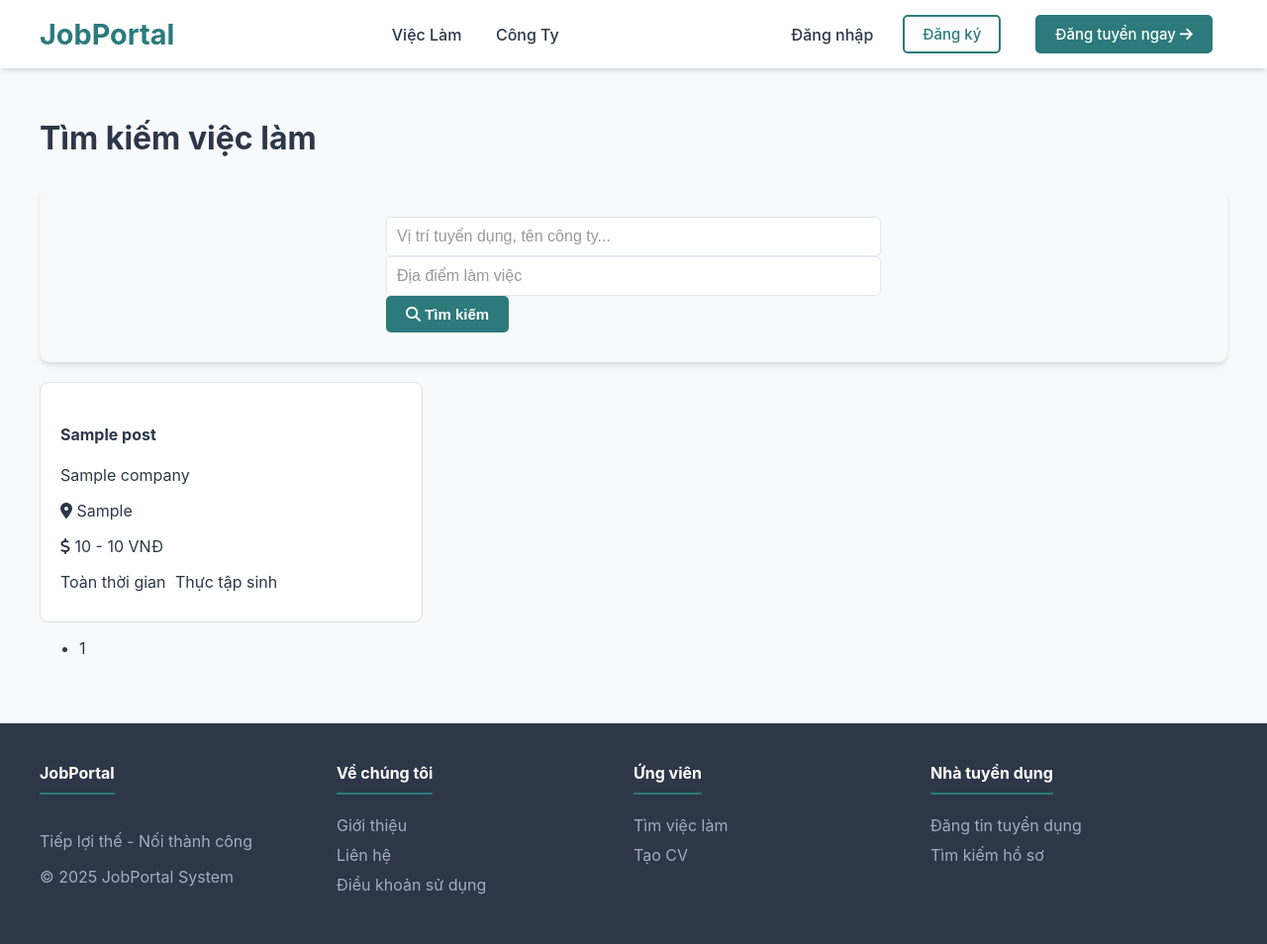
After one commit to ThienDoanPlus/JobPortalSystem, a Flask app: page /jobs in a window 1280 px wide. The commit adds this page. Shown: the whole page at 99% size. Run offline with Flask 3, Linux system fonts and the light colour scheme; tables that the repository leaves empty hold one stand-in row (values such as "Sample post"); parts of the project's set-up code (start-up, migrations or seed data) failed here and were passed over.

Commit message:
add search
add search

```diff
--- a/JobPortalSystem_app/dao.py
+++ b/JobPortalSystem_app/dao.py
@@ -1,7 +1,9 @@
 import json
+
 from .models import User, CandidateProfile, Company, RoleEnum, db, Resume, Experience, Education, JobPost
 from werkzeug.security import generate_password_hash, check_password_hash
 from . import login_manager
+from sqlalchemy import or_
 
 # Hàm Flask-Login sẽ dùng nó để lấy thông tin user
 # từ session mỗi khi bạn tải lại trang.
@@ -149,3 +151,55 @@ def get_jobs_by_filters(location=None, job_type=None, experience_level=None, lim
 def get_job_by_id(job_id):
 
     return JobPost.query.get(job_id)
+
+"""Tìm kiểm và lọc tin tuyển dụng"""
+def search_jobs(keyword=None, location=None, specialized=None, limit=None, search_type='all'):
+    query = JobPost.query.filter_by(active=True)
+
+    if keyword:
+        keyword_pattern = f"%{keyword}%"
+
+        if search_type == 'company':
+            query = query.filter(JobPost.company.has(Company.name.ilike(keyword_pattern)))
+        elif search_type == 'position':
+            query = query.filter(JobPost.title.ilike(keyword_pattern))
+        else:  # all
+            query = query.filter(or_(
+                JobPost.title.ilike(keyword_pattern),
+                JobPost.description.ilike(keyword_pattern),
+                JobPost.company.has(Company.name.ilike(keyword_pattern))
+            ))
+
+    if location:
+        query = query.filter(JobPost.location.ilike(f"%{location}%"))
+
+    if specialized:
+        query = query.filter(JobPost.specialized.ilike(f"%{specialized}%"))
+
+    query = query.order_by(JobPost.created_date.desc())
+
+    if limit:
+        return query.limit(limit).all()
+    return query.all()
+
+def search_jobs_paginated(keyword='', location='', search_type='all', page=1, per_page=20):
+    query = JobPost.query.filter_by(active=True)
+
+    if keyword:
+        keyword = f"%{keyword}%"
+        if search_type == 'company':
+            query = query.filter(JobPost.company.has(Company.name.ilike(keyword)))
+        elif search_type == 'position':
+            query = query.filter(JobPost.title.ilike(keyword))
+        else:  # all
+            query = query.filter(or_(
+                JobPost.title.ilike(keyword),
+                JobPost.description.ilike(keyword),
+                JobPost.company.has(Company.name.ilike(keyword))
+            ))
+
+    if location:
+        query = query.filter(JobPost.location.ilike(f"%{location}%"))
+
+    return query.order_by(JobPost.created_date.desc()) \
+                .paginate(page=page, per_page=per_page, error_out=False)
--- a/JobPortalSystem_app/index.py
+++ b/JobPortalSystem_app/index.py
@@ -11,13 +11,19 @@ def home():
     # Lấy dữ liệu công việc mới nhất
     latest_jobs = dao.get_latest_jobs(limit=8)
 
-    # Nếu có tìm kiếm từ form
+    # Lấy từ khóa tìm kiếm từ form
     search_keyword = request.args.get('keyword', '')
     search_location = request.args.get('location', '')
+    search_type = request.args.get('search_type', 'all')  # ← Thêm dòng này
 
+    # Nếu có tìm kiếm
     if search_keyword or search_location:
-        # Thực hiện tìm kiếm (có thể tạo function search riêng trong dao)
-        jobs = dao.get_jobs_by_filters(location=search_location, limit=20)
+        jobs = dao.search_jobs(
+            keyword=search_keyword,
+            location=search_location,
+            search_type=search_type,
+            limit=20
+        )
     else:
         jobs = latest_jobs
 
@@ -25,17 +31,29 @@ def home():
                            latest_jobs=latest_jobs,
                            jobs=jobs,
                            search_keyword=search_keyword,
-                           search_location=search_location)
+                           search_location=search_location,
+                           search_type=search_type)
 
 
 @index_bp.route('/jobs')
 def job_list():
-    """Trang danh sách tất cả công việc"""
+    """Trang danh sách tất cả công việc, có hỗ trợ tìm kiếm"""
     page = request.args.get('page', 1, type=int)
-    jobs = JobPost.query.filter_by(active=True) \
-        .order_by(JobPost.created_date.desc()) \
-        .paginate(page=page, per_page=20, error_out=False)
-    return render_template('jobs/job_list.html', jobs=jobs)
+    keyword = request.args.get('keyword', '').strip()
+    location = request.args.get('location', '').strip()
+
+    # Gọi DAO để lấy kết quả tìm kiếm có phân trang
+    jobs_paginated = dao.search_jobs_paginated(
+        keyword=keyword,
+        location=location,
+        page=page,
+        per_page=20
+    )
+
+    return render_template('job_list.html',
+                           jobs=jobs_paginated,
+                           search_keyword=keyword,
+                           search_location=location)
 
 # Thêm một route ví dụ khác
 @index_bp.route('/job/<int:job_id>')
--- a/JobPortalSystem_app/static/css/style.css
+++ b/JobPortalSystem_app/static/css/style.css
@@ -586,3 +586,115 @@ a:hover {
 .card .text-muted {
   font-size: 0.9rem;
 }
+
+.search-bar {
+    display: flex;
+    flex-wrap: wrap;
+    gap: 10px;
+    position: relative;
+    z-index: 1;
+  }
+
+  .search-input {
+    position: relative;
+    flex: 1;
+  }
+
+  .search-input i {
+    position: absolute;
+    left: 15px;
+    top: 50%;
+    transform: translateY(-50%);
+    pointer-events: none;
+    color: #888;
+    z-index: 2;
+  }
+
+  .search-input input {
+    padding-left: 40px;
+    z-index: 1;
+    position: relative;
+  }
+
+  .suggest-box {
+    position: absolute;
+    top: 100%;
+    left: 0;
+    width: 100%;
+    background-color: #fff;
+    border: 1px solid #ccc;
+    box-shadow: 0 4px 12px rgba(0,0,0,0.1);
+    border-radius: 8px;
+    padding: 20px;
+    z-index: 10;
+    display: none;
+  }
+
+  .suggest-box ul {
+    list-style: none;
+    padding-left: 0;
+    margin: 0;
+    text-align: left;
+  }
+
+  .suggest-box li a {
+    text-decoration: none;
+    display: block;
+    padding: 5px 0;
+    color: #333;
+  }
+
+  .suggest-box li a:hover {
+    background-color: #f1f1f1;
+    border-radius: 4px;
+    padding-left: 5px;
+  }
+
+  .radio-group {
+    margin-bottom: 10px;
+  }
+
+  .radio-group label {
+    margin-right: 15px;
+    font-weight: 500;
+  }
+  .radio-group label {
+    display: inline-block;
+    margin-right: 15px;
+    font-weight: 500;
+    cursor: pointer;
+  }
+  .radio-group input[type="radio"] {
+    margin-right: 5px;
+  }
+  .radio-group label {
+    color: black;
+  }
+  .text {
+    color: black;
+    text-align: left;
+  }
+  .suggest-list {
+    list-style: none;
+    padding-left: 0;
+    margin: 0;
+  }
+
+  .suggest-list li {
+    display: flex;
+    align-items: center;
+  }
+
+  .suggest-list li::before {
+    content: "📈";
+    margin-right: 6px;
+    font-size: 1rem;
+    display: inline-block;
+  }
+  .full-width-image {
+  width: 100%;
+  height: 200px;
+  display: block;
+  border-radius: 15px;
+  margin-top: 20px;
+}
--- a/JobPortalSystem_app/templates/base.html
+++ b/JobPortalSystem_app/templates/base.html
@@ -6,9 +6,11 @@
     <meta name="viewport" content="width=device-width, initial-scale=1.0">
     <title>{% block title %}Job Portal{% endblock %}</title>
     <link rel="stylesheet" href="{{ url_for('static', filename='css/style.css') }}">
-    <!-- Add this in the <head> of base.html -->
     {% block head %}{% endblock %}
-    <link rel="stylesheet" href="https://cdnjs.cloudflare.com/ajax/libs/font-awesome/6.4.0/css/all.min.css" integrity="sha512-iecdLmaskl7CVkqkXNQ/ZH/XLlvWZOJyj7Yy7tcenmpD1ypASozpmT/E0iPtmFIB46ZmdtAc9eNBvH0H/ZpiBw==" crossorigin="anonymous" referrerpolicy="no-referrer" />
+    {% block styles %}{% endblock %}
+    <link rel="stylesheet" href="https://cdnjs.cloudflare.com/ajax/libs/font-awesome/6.4.0/css/all.min.css"
+          integrity="sha512-iecdLmaskl7CVkqkXNQ/ZH/XLlvWZOJyj7Yy7tcenmpD1ypASozpmT/E0iPtmFIB46ZmdtAc9eNBvH0H/ZpiBw=="
+          crossorigin="anonymous" referrerpolicy="no-referrer"/>
 </head>
 <body>
     <!-- HEADER -->
@@ -101,5 +103,6 @@
             </div>
         </div>
     </footer>
+{% block scripts %}{% endblock %}
 </body>
 </html>
--- /dev/null
+++ b/JobPortalSystem_app/templates/job_list.html
@@ -0,0 +1,121 @@
+{% extends "base.html" %}
+
+{% block title %}Danh sách việc làm{% endblock %}
+
+{% block styles %}
+<style>
+    .search-bar {
+        background-color: #f8f9fa;
+        border-radius: 10px;
+        padding: 30px 0;
+    }
+
+    .form-control{
+        width: 500px;
+    }
+
+    .form-control::placeholder {
+        color: #999;
+    }
+
+    .btn-primary {
+        font-weight: bold;
+    }
+
+    .job-tags .badge {
+        margin-right: 5px;
+    }
+
+    .job-card:hover {
+        background-color: #f0f8ff;
+        transition: background-color 0.2s;
+    }
+</style>
+{% endblock %}
+
+{% block content %}
+<div class="container mt-5">
+    <h1 class="mb-4">Tìm kiếm việc làm</h1>
+
+    <!-- Form tìm kiếm -->
+    <form method="GET" action="{{ url_for('main.job_list') }}" class="search-bar py-4">
+        <div class="container">
+            <div class="row justify-content-center g-3">
+                <div class="col-lg-5 col-md-6 col-sm-12">
+                    <input type="text" name="keyword" class="form-control form-control-lg"
+                           placeholder="Vị trí tuyển dụng, tên công ty..."
+                           value="{{ search_keyword or '' }}">
+                </div>
+                <div class="col-lg-4 col-md-6 col-sm-12">
+                    <input type="text" name="location" class="form-control form-control-lg"
+                           placeholder="Địa điểm làm việc"
+                           value="{{ search_location or '' }}">
+                </div>
+                <div class="col-lg-3 col-md-12 col-sm-12">
+                    <button type="submit" class="btn btn-primary btn-lg w-100">
+                        <i class="fas fa-search"></i> Tìm kiếm
+                    </button>
+                </div>
+            </div>
+        </div>
+    </form>
+
+    {% if search_keyword or search_location %}
+        <p class="mb-4">
+            Kết quả tìm kiếm
+            {% if search_keyword %} với từ khóa <strong>"{{ search_keyword }}"</strong>{% endif %}
+            {% if search_location %} tại <strong>"{{ search_location }}"</strong>{% endif %}
+        </p>
+    {% endif %}
+
+    {% if jobs.items %}
+        <div class="job-grid">
+            {% for job in jobs.items %}
+                <div class="job-card mb-4 p-3 border rounded shadow-sm">
+                    <h4><a href="{{ url_for('main.job_detail', job_id=job.id) }}">{{ job.title }}</a></h4>
+                    <p class="mb-1 text-muted">{{ job.company.name }}</p>
+                    <p class="mb-1"><i class="fas fa-map-marker-alt"></i> {{ job.location }}</p>
+                    <p class="mb-1">
+                        <i class="fas fa-dollar-sign"></i>
+                        {% if job.salary_min and job.salary_max %}
+                            {{ "{:,.0f}".format(job.salary_min) }} - {{ "{:,.0f}".format(job.salary_max) }} VNĐ
+                        {% else %}
+                            Thỏa thuận
+                        {% endif %}
+                    </p>
+                    <div class="job-tags mt-2">
+                        <span class="badge bg-info text-dark">{{ job.job_type.value }}</span>
+                        <span class="badge bg-secondary">{{ job.experience_level.value }}</span>
+                    </div>
+                </div>
+            {% endfor %}
+        </div>
+
+        <nav aria-label="Pagination" class="mt-4">
+            <ul class="pagination justify-content-center">
+                {% if jobs.has_prev %}
+                    <li class="page-item">
+                        <a class="page-link" href="{{ url_for('main.job_list', page=jobs.prev_num, keyword=search_keyword, location=search_location) }}">Trước</a>
+                    </li>
+                {% endif %}
+                {% for page_num in jobs.iter_pages(left_edge=1, right_edge=1, left_current=2, right_current=2) %}
+                    {% if page_num %}
+                        <li class="page-item {% if page_num == jobs.page %}active{% endif %}">
+                            <a class="page-link" href="{{ url_for('main.job_list', page=page_num, keyword=search_keyword, location=search_location) }}">{{ page_num }}</a>
+                        </li>
+                    {% else %}
+                        <li class="page-item disabled"><span class="page-link">…</span></li>
+                    {% endif %}
+                {% endfor %}
+                {% if jobs.has_next %}
+                    <li class="page-item">
+                        <a class="page-link" href="{{ url_for('main.job_list', page=jobs.next_num, keyword=search_keyword, location=search_location) }}">Tiếp</a>
+                    </li>
+                {% endif %}
+            </ul>
+        </nav>
+    {% else %}
+        <p>Không tìm thấy công việc nào phù hợp với tiêu chí của bạn.</p>
+    {% endif %}
+</div>
+{% endblock %}
```
Also changed, not shown: JobPortalSystem_app/templates/index.html (+102 -9 lines), JobPortalSystem_app/static/image/jobs.jpg (added).
